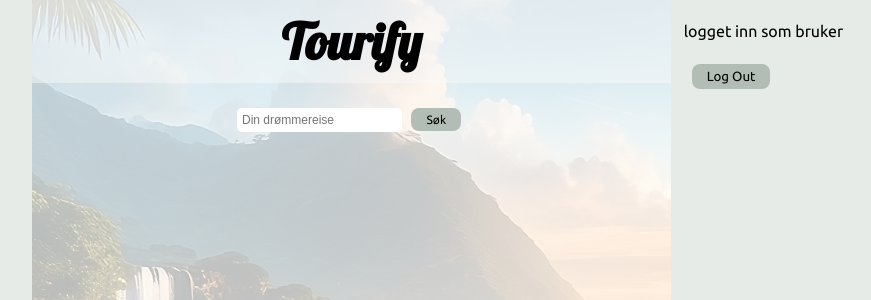
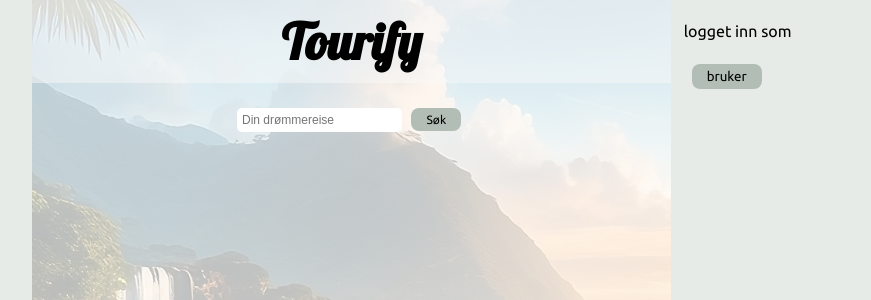
Before and after one commit to Chrizziboi/softwareEngGruppe6, a Flask app: page /user-page in a window 1280 px wide. Shown: the top 300 px of the page, without its empty margins (282-1153 px from the left). Run offline with Flask 3, Linux system fonts and the light colour scheme; parts of the project's set-up code (start-up, migrations or seed data) failed here and were passed over.

Commit message:
working on dropdown menu

```diff
--- a/app.py
+++ b/app.py
@@ -10,7 +10,7 @@ app = Flask(__name__)
 
 DATABASE = 'chinook.db'
 
-db_startup()
+#db_startup()
 
 user1 = user(userID=int(1), username="user")
 print(user.get_user_info(user1))
--- a/static/styles/style.css
+++ b/static/styles/style.css
@@ -97,6 +97,34 @@ a {
     transition: 0.1s;
 }
 
+.dropdown {
+    display: inline-block;
+
+}
+
+.dropbtn {
+    font-family: 'Ubuntu', sans-serif;
+    border: none;
+    border-radius: 8px;
+    background-color: #b2beb5;
+    padding: 5px 15px;
+    margin: 8px;
+    transition-duration: 0.3s;
+}
+
+.dropdown-content {
+  display: none;
+  position: absolute;
+  background-color: #f1f1f1;
+  min-width: 160px;
+  box-shadow: 0px 8px 16px 0px rgba(0,0,0,0.2);
+  z-index: 1;
+}
+
+.dropdown:hover .dropdown-content {
+    display: block;
+}
+
 #sideLeft {
 
 }
--- a/templates/user-page.html
+++ b/templates/user-page.html
@@ -30,12 +30,21 @@
         </div>
         <div id="sideRight">
             <div id="buttonWrapper">
-                <p>logget inn som bruker</p>
-                <a href="{{ url_for('index') }}">
-                   <button class="loginButton">
-                       Log Out
-                   </button>
-                </a>
+                <p>logget inn som</p>
+                <div class="dropdown">
+                    <button class="dropbtn">bruker</button>
+                    <div class="dropdown-content">
+                        <a>1</a>
+                        <a>2</a>
+                        <a>3</a>
+                        <a href="{{ url_for('index') }}">
+                            <button class="loginButton">
+                                Log Out
+                            </button>
+                        </a>
+                    </div>
+                </div>
+
             </div>
         </div>
     </div>
```
